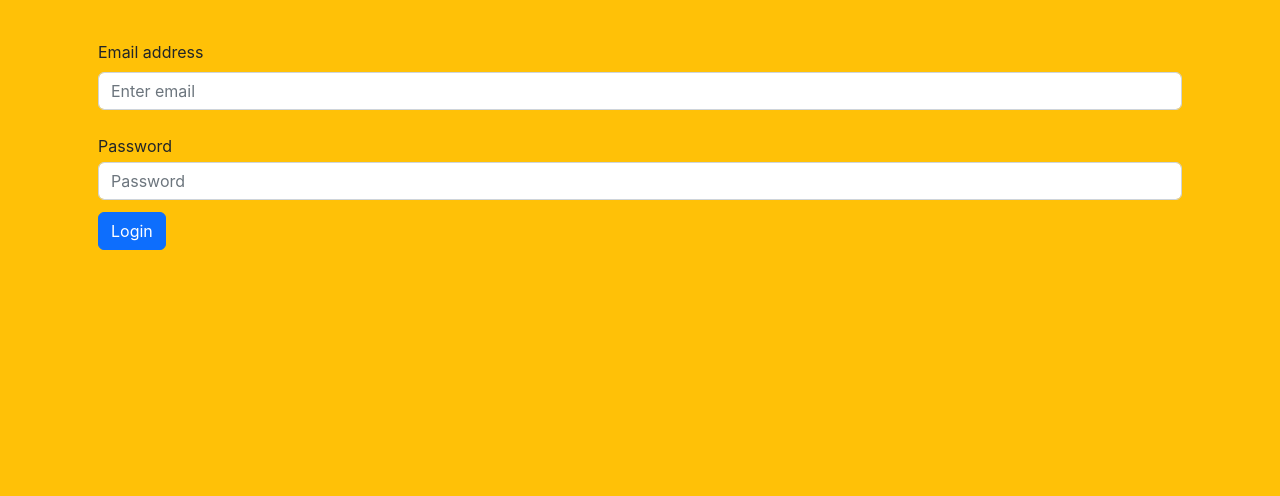
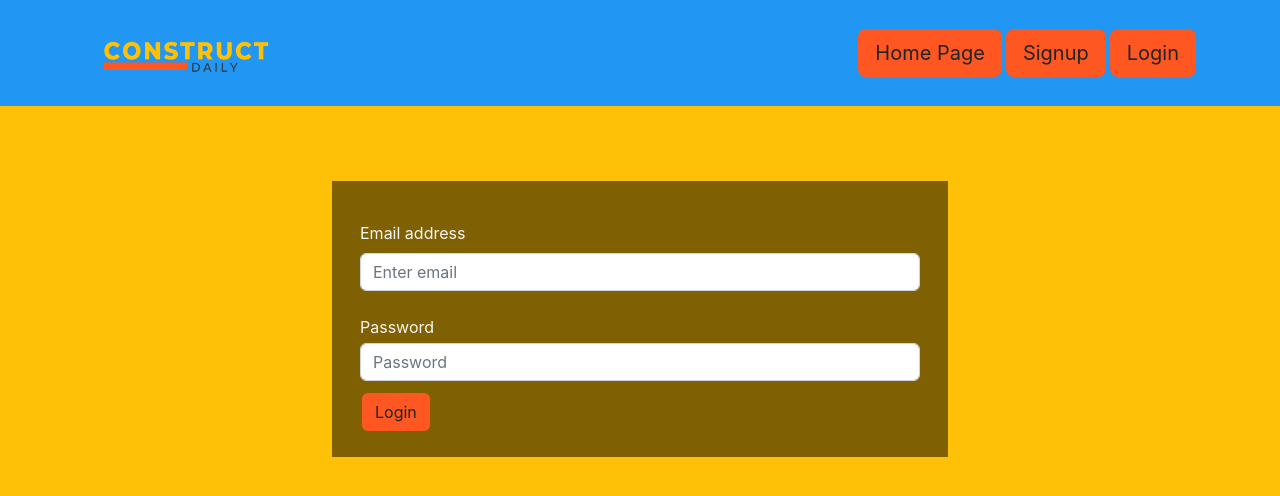
Before and after one commit to jperalta24/ConstructDailyV2, a React (Create React App) app in the folder client/: page /logIn in a window 1280 px wide. Shown: the top 496 px of the page. Built offline with nearby package versions, Linux system fonts and the light colour scheme.

Commit message:
added styling to login page

```diff
--- /dev/null
+++ b/client/src/components/Navigation/Nav.js
@@ -0,0 +1,72 @@
+import { useState } from "react";
+import Auth from "../../utils/auth";
+import { useLocation, useNavigate, Link } from "react-router-dom";
+import { Button, Navbar, Nav, Container } from "react-bootstrap";
+import Logo from "../../images/ConstructDaily.png";
+
+function MyNav() {
+    const location = useLocation(); // use location hook allows you to access the current url
+
+    const navigate = useNavigate();
+
+    const logout = (event) => {
+        event.preventDefault();
+        Auth.logout();
+        navigate('/')
+    }
+
+    return (
+        <Navbar expand="lg" className="nav-container">
+            <Container>
+                <Navbar.Brand as={Link} to="/">
+                    <img
+                        src={Logo}
+                        width="200"
+                        height="80"
+                        className="d-inline-block align-top"
+                        alt="React Bootstrap logo"
+                    />
+                </Navbar.Brand>
+                <Navbar.Toggle aria-controls="basic-navbar-nav" />
+                <Navbar.Collapse id="basic-navbar-nav">
+                    <div
+                        className="d-flex justify-content-between"
+                        style={{ width: "100%" }}
+                    >
+                        <Nav className="ms-auto">
+                            {Auth.loggedIn() ? (
+                                <>
+                                    <Button as={Link} to="/profile" className="buttons" variant="custom" size="lg">
+                                        Profile
+                                    </Button>
+                                    <Button as={Link} to="/" className="buttons" variant="custom" border="primary" size="lg">
+                                        Home Page
+                                    </Button>
+                                    <Button className="buttons" variant="custom" size="lg" onClick={logout}>
+                                        Logout
+                                    </Button>
+                                </>
+                            ) : (
+                                <>
+                                    {location.pathname !== "/" && (
+                                        <Button as={Link} to="/" className="buttons" variant="custom" size="lg">
+                                            Home Page
+                                        </Button>
+                                    )}
+                                    <Button as={Link} to="/signup" className="buttons" variant="custom" size="lg">
+                                        Signup
+                                    </Button>
+                                    <Button as={Link} to="/login" className="buttons" variant="custom" size="lg">
+                                        Login
+                                    </Button>
+                                </>
+                            )}
+                        </Nav>
+                    </div>
+                </Navbar.Collapse>
+            </Container>
+        </Navbar>
+    );
+}
+
+export default MyNav;
--- a/client/src/index.css
+++ b/client/src/index.css
@@ -1,7 +1,8 @@
 * {
-padding: 0;
-margin: 0;
-box-sizing: border-box;
+  padding: 0;
+  margin: 0;
+  box-sizing: border-box;
+  color: var(--light-gray);
 }
 
 body {
@@ -28,14 +29,22 @@ code {
   --dark-gray: #333333;
 }
 
-.buttons{
+.buttons {
   background-color: var(--secondary-color);
   margin: 2px;
 }
 
-.button-container{
+.buttons:hover {
+  background-color: var(--primary-color);
+}
+
+.button-container {
   margin-top: 15px;
   text-align: end;
+}
+
+.homepage-text {
+  color: var(--light-gray);
 }
 
 /* .left-pane{
@@ -51,10 +60,21 @@ code {
 
 #logo {
   margin-top: 20px;
- padding-right: 220px;
+  padding-right: 220px;
 }
 
-.nav-container{
+.login-container {
+  /* padding-top: 25px; */
+  margin-top: 75px;
+  margin-right: 250px;
+  margin-left: 250px;
+  color: 'white';
+  background-color: rgba(0, 0, 0, 0.5);
+  /* padding: '20px'; */
+  border-radius: '10px'
+}
+
+.nav-container {
   background-color: var(--tertiary-color);
 }
 
--- a/client/src/pages/homepage.js
+++ b/client/src/pages/homepage.js
@@ -1,68 +1,36 @@
 import React from 'react';
 import { Container, Row, Col, Image, Button, Nav, Navbar } from "react-bootstrap";
 import Logo from "../images/ConstructDaily.png";
+import MyNav from '../components/Navigation/Nav';
 import HomepageImg from "../images/home image.png";
 
 const HomePage = () => {
     return (
         <>
-            <Navbar expand="lg" className="nav-container">
-                <Container>
-                    <Navbar.Brand href="/">
-                        <img
-                            src={Logo}
-                            width="200"
-                            height="80"
-                            className="d-inline-block align-top"
-                            alt="React Bootstrap logo"
-                        />
-                    </Navbar.Brand>
-                    <Navbar.Toggle aria-controls="basic-navbar-nav" />
-                    <Navbar.Collapse id="basic-navbar-nav">
-                        <div
-                            className="d-flex justify-content-between"
-                            style={{ width: "100%" }}
-                        >
-                            <Nav className="ms-auto">
-                                <Button
-                                    className='buttons'
-                                    href='/login'
-                                >
-                                    Log In
-                                </Button>
-                                <Button
-                                    className='buttons'
-                                    href='/register'
-                                >
-                                    Register
-                                </Button>
-                            </Nav>
-                        </div>
-                    </Navbar.Collapse>
-                </Container>
-            </Navbar>
+        <MyNav>
+
+        </MyNav>
 
             <div style={{ overflow: 'hidden' }}>
                 <Row className="no-margin">
   <Col md={12} style={{ position: 'relative' }}>
     <Image
       src={HomepageImg}
-      style={{ width: '100%', height: '800px', objectFit: 'cover' }}
+      style={{ width: '100%', height: '800px', objectFit: 'cover', }}
       alt="React Bootstrap logo"
     />
-    <div style={{
+    <div className='' style={{
       position: 'absolute',
       top: '50%',
       left: '50%',
       transform: 'translate(-50%, -50%)',
-      color: 'white',
       textAlign: 'center',
       backgroundColor: 'rgba(0, 0, 0, 0.5)', // Adds a semi-transparent black background
       padding: '20px',
       borderRadius: '10px'
     }}>
-      <h1>Make it easier to manage your projects</h1>
-      <p>
+      <h1 className='homepage-text'>Make it easier to manage your projects</h1>
+      <p className='homepage-text'>
         Unlock Construction Success with Daily Logs: Enhance project efficiency, streamline communication,
         and boost accountability with our intuitive daily logging solution.
         Stay on top of progress, track milestones, and mitigate risks effortlessly.
--- a/client/src/pages/index.js
+++ b/client/src/pages/index.js
@@ -1 +1,2 @@
 export {default as HomePage} from './homepage';
+export {default as LoginForm} from './log-in';
--- a/client/src/pages/log-in.js
+++ b/client/src/pages/log-in.js
@@ -2,6 +2,7 @@ import React, { useState } from "react";
 import { useMutation } from "@apollo/client";
 import { SIGN_IN } from "../utils/mutations";
 import AuthService from "../utils/auth";
+import MyNav from "../components/Navigation/Nav";
 import { Container, Row, Col, Form, Button } from "react-bootstrap";
 import './log-in.module.css';
 import { async } from "regenerator-runtime";
@@ -26,8 +27,10 @@ const LoginForm = (props) => {
     }
 
     return (
-        <Container className="login-container">
-        <Row>
+      <>
+      <MyNav></MyNav>
+        <Container className="">
+        <Row className="login-container">
           <Col>
             <div className="login-page">
               <Form className="my-4 mx-3" onSubmit={handleFormSubmit}>
@@ -50,14 +53,18 @@ const LoginForm = (props) => {
                     placeholder="Password"
                   />
                 </Form.Group>
-                <Button variant="primary" type="submit" className="mt-2">
+                <Button variant="" type="submit" className="mt-2 buttons">
                   Login
                 </Button>
               </Form>
             </div>
           </Col>
         </Row>
+        <Row>
+
+        </Row>
       </Container>
+      </>
     );
 }
 
```
